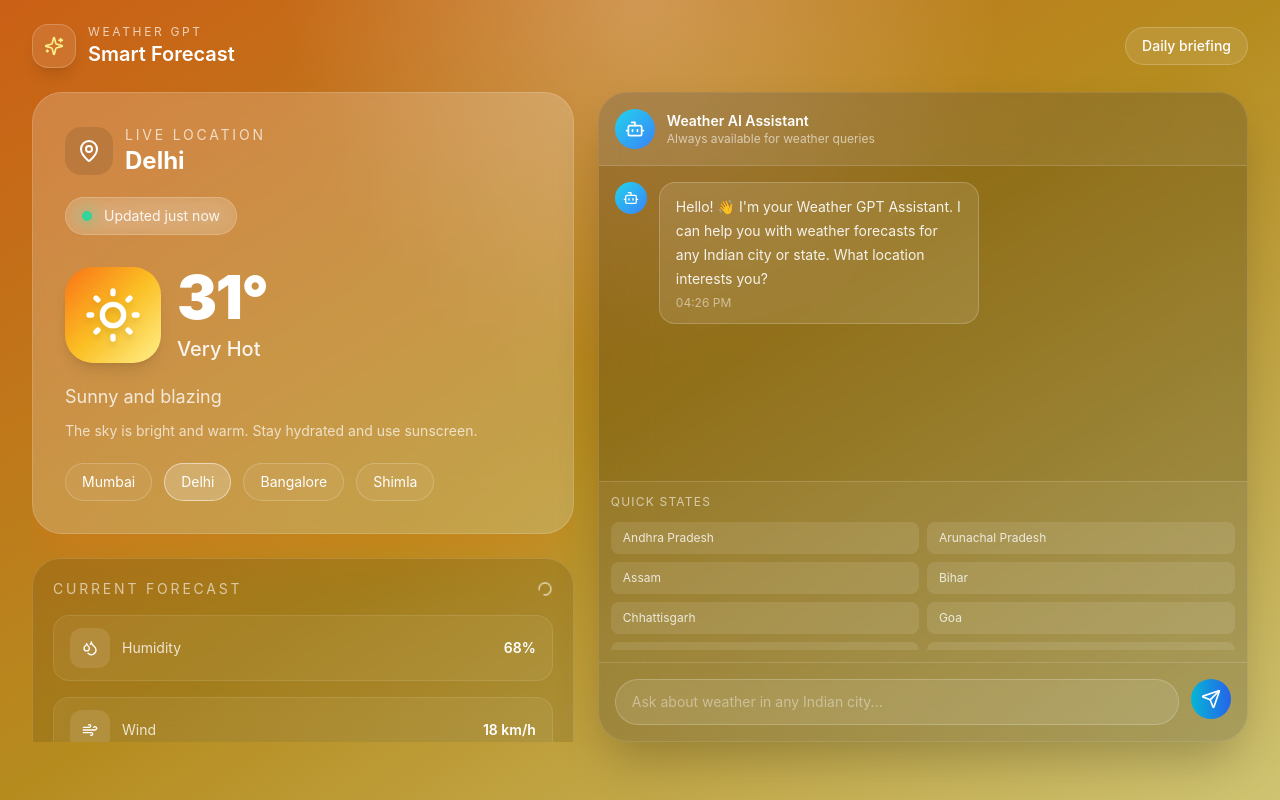
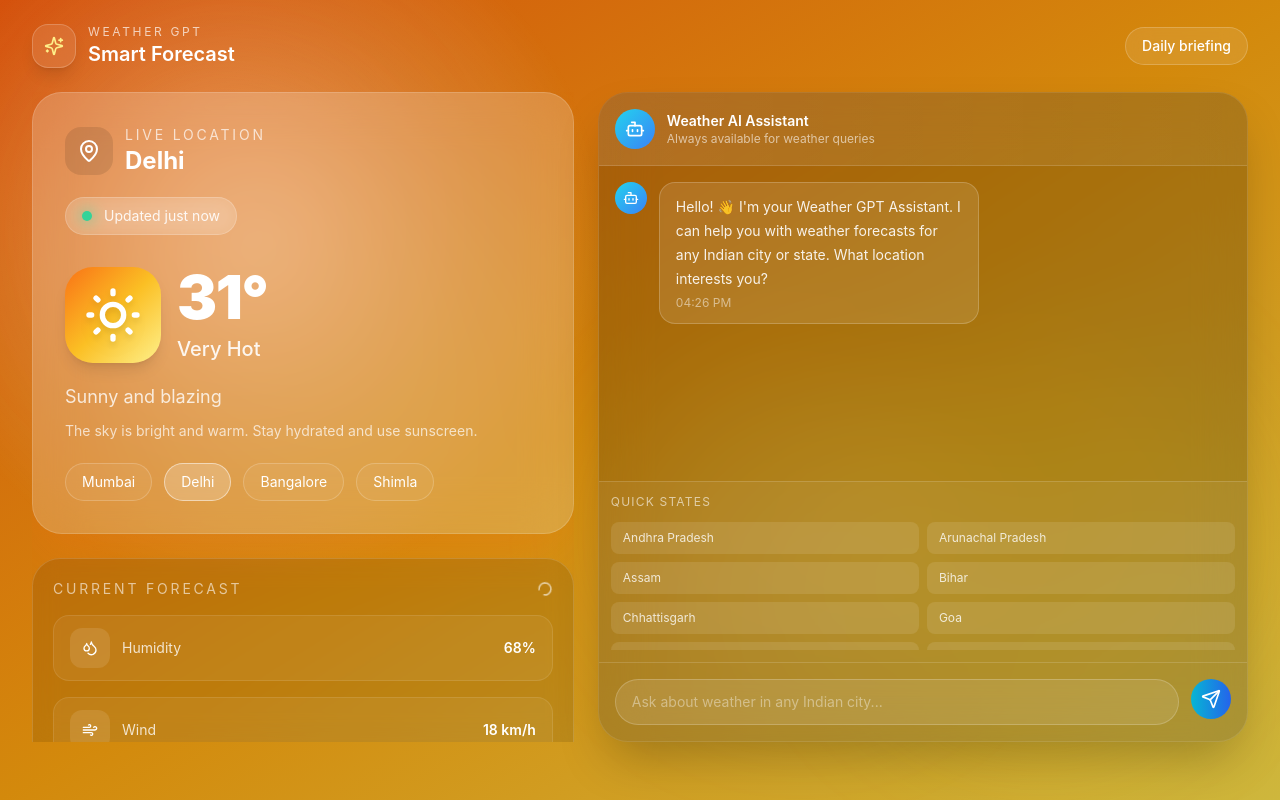
Before and after one commit to nilavobasu-20/Weather-GPT, a React (Create React App) app: page / in a window 1280 px wide. Built offline with nearby package versions, Linux system fonts and the light colour scheme; the HTML template or start-up script is replaced by a standard one.

Commit message:
Add animated backgrounds with unique effects for each weather type and enhance cloudy vs misty distinction

```diff
--- a/src/App.jsx
+++ b/src/App.jsx
@@ -21,7 +21,7 @@ const weatherData = {
     condition: "Very Hot",
     summary: "Sunny and blazing",
     accent: "from-orange-500 via-amber-400 to-yellow-200",
-    bg: "from-orange-500/80 via-amber-400/70 to-yellow-200/80",
+    bg: "from-orange-600/90 via-amber-500/85 to-yellow-300/80",
     card: "bg-white/15 border-white/20",
     ring: "ring-orange-300/60",
     icon: SunMedium,
@@ -33,7 +33,7 @@ const weatherData = {
     condition: "Raining",
     summary: "Cool and wet",
     accent: "from-sky-600 via-cyan-500 to-slate-300",
-    bg: "from-sky-700/90 via-cyan-600/80 to-slate-800/90",
+    bg: "from-slate-800/95 via-slate-700/90 to-sky-600/85",
     card: "bg-slate-900/20 border-sky-200/20",
     ring: "ring-sky-300/40",
     icon: CloudRain,
@@ -44,25 +44,25 @@ const weatherData = {
     temp: 26,
     condition: "Cloudy",
     summary: "Soft skies",
-    accent: "from-slate-500 via-slate-400 to-sky-200",
-    bg: "from-slate-600/80 via-slate-500/70 to-sky-200/60",
+    accent: "from-gray-400 via-blue-300 to-indigo-200",
+    bg: "from-gray-500/85 via-blue-400/75 to-indigo-300/70",
     card: "bg-slate-200/10 border-slate-100/20",
     ring: "ring-slate-300/40",
     icon: Cloudy,
-    description: "Clouds are covering the sun, making the day feel mild and comfortable.",
-    gradientGlow: "shadow-slate-500/30",
+    description: "Puffy clouds cover the sky. A pleasant day with gentle winds.",
+    gradientGlow: "shadow-blue-400/30",
   },
   mist: {
-    temp: 24,
+    temp: 18,
     condition: "Misty",
-    summary: "Moody air",
-    accent: "from-slate-400 via-zinc-300 to-neutral-200",
-    bg: "from-slate-500/80 via-zinc-500/70 to-neutral-300/60",
-    card: "bg-neutral-100/10 border-white/10",
-    ring: "ring-neutral-300/40",
+    summary: "Foggy air",
+    accent: "from-emerald-500 via-teal-400 to-cyan-300",
+    bg: "from-teal-800/95 via-emerald-700/90 to-cyan-600/85",
+    card: "bg-cyan-100/10 border-white/10",
+    ring: "ring-cyan-300/40",
     icon: CloudFog,
-    description: "Visibility is reduced and the air feels cool and humid.",
-    gradientGlow: "shadow-zinc-500/30",
+    description: "Thick mist reduces visibility. Serene and cool atmosphere.",
+    gradientGlow: "shadow-teal-600/30",
   },
 };
 
@@ -104,6 +104,78 @@ const presets = [
   { city: "Bangalore", state: "Karnataka", type: "cloudy" },
   { city: "Shimla", state: "Himachal Pradesh", type: "mist" },
 ];
+
+function AnimatedBackground({ type }) {
+  if (type === "clear") {
+    return (
+      <>
+        <div className="absolute inset-0 bg-gradient-to-br from-orange-600/90 via-amber-500/85 to-yellow-300/80" />
+        <div className="absolute top-20 left-20 w-72 h-72 bg-orange-400/30 rounded-full floating-orb blur-3xl" />
+        <div className="absolute bottom-20 right-10 w-96 h-96 bg-yellow-400/20 rounded-full floating-orb-reverse blur-3xl" />
+        <div className="absolute top-1/2 left-1/2 w-80 h-80 bg-amber-300/25 rounded-full floating-orb-slow blur-3xl" />
+        <div className="absolute inset-0 bg-[radial-gradient(circle_at_20%_30%,rgba(255,255,255,0.3),transparent_30%)]" />
+      </>
+    );
+  }
+
+  if (type === "rain") {
+    return (
+      <>
+        <div className="absolute inset-0 bg-gradient-to-br from-slate-800/95 via-slate-700/90 to-sky-600/85" />
+        <div className="absolute inset-0 bg-[radial-gradient(circle_at_50%_50%,rgba(51,65,85,0.4),transparent_50%)]" />
+        <div className="absolute top-0 left-0 w-full h-full">
+          {[...Array(15)].map((_, i) => (
+            <div
+              key={i}
+              className="rain-drop absolute w-1 h-16 bg-gradient-to-b from-cyan-300/60 to-cyan-400/20 blur-sm"
+              style={{
+                left: `${Math.random() * 100}%`,
+                animationDelay: `${Math.random() * 0.8}s`,
+              }}
+            />
+          ))}
+        </div>
+        <div className="absolute top-10 right-20 w-64 h-64 bg-slate-600/40 rounded-full floating-orb blur-3xl" />
+      </>
+    );
+  }
+
+  if (type === "cloudy") {
+    return (
+      <>
+        <div className="absolute inset-0 bg-gradient-to-br from-gray-500/85 via-blue-400/75 to-indigo-300/70" />
+        <div className="absolute inset-0 bg-[radial-gradient(circle_at_30%_40%,rgba(255,255,255,0.2),transparent_40%)]" />
+        <div className="absolute top-10 left-10 w-80 h-40 bg-white/20 rounded-full floating-orb blur-3xl" />
+        <div className="absolute top-1/3 right-20 w-96 h-48 bg-indigo-300/30 rounded-full floating-orb-reverse blur-3xl" />
+        <div className="absolute bottom-20 left-1/3 w-72 h-56 bg-blue-300/25 rounded-full floating-orb-slow blur-3xl" />
+        <div className="absolute inset-0 bg-[repeating-linear-gradient(90deg,transparent,rgba(255,255,255,0.05)_2px)]" />
+      </>
+    );
+  }
+
+  if (type === "mist") {
+    return (
+      <>
+        <div className="absolute inset-0 bg-gradient-to-br from-teal-800/95 via-emerald-700/90 to-cyan-600/85" />
+        <div className="absolute inset-0 overflow-hidden">
+          {[...Array(3)].map((_, i) => (
+            <div
+              key={i}
+              className="mist-layer absolute w-full h-1/3 bg-gradient-to-r from-transparent via-cyan-500/30 to-transparent blur-2xl"
+              style={{
+                top: `${i * 30}%`,
+                animationDelay: `${i * 0.5}s`,
+              }}
+            />
+          ))}
+        </div>
+        <div className="absolute top-1/4 left-1/4 w-96 h-96 bg-teal-500/20 rounded-full floating-orb blur-3xl" />
+        <div className="absolute bottom-1/4 right-1/4 w-80 h-80 bg-emerald-500/25 rounded-full floating-orb-reverse blur-3xl" />
+        <div className="absolute inset-0 bg-[radial-gradient(ellipse_at_50%_50%,rgba(6,182,212,0.1),transparent_60%)]" />
+      </>
+    );
+  }
+}
 
 function App() {
   const [city, setCity] = useState("Delhi");
@@ -211,10 +283,8 @@ function App() {
   };
 
   return (
-    <div
-      className={`min-h-screen overflow-hidden bg-gradient-to-br ${weather.bg} text-white transition-all duration-700`}
-    >
-      <div className="absolute inset-0 bg-[radial-gradient(circle_at_top,_rgba(255,255,255,0.25),transparent_35%)]" />
+    <div className="min-h-screen overflow-hidden text-white transition-all duration-700 relative">
+      <AnimatedBackground type={selectedType} />
 
       <main className="relative z-10 mx-auto flex min-h-screen max-w-7xl flex-col px-4 py-6 sm:px-6 lg:px-8">
         <header className="mb-6 flex items-center justify-between">
@@ -237,9 +307,7 @@ function App() {
 
         <section className="grid flex-1 gap-6 xl:grid-cols-[1fr_1.2fr]">
           <div className="space-y-6 overflow-y-auto max-h-[calc(100vh-150px)]">
-            <div
-              className={`relative overflow-hidden rounded-[30px] border ${weather.card} shadow-2xl ${weather.gradientGlow} backdrop-blur-xl`}
-            >
+            <div className={`relative overflow-hidden rounded-[30px] border ${weather.card} shadow-2xl ${weather.gradientGlow} backdrop-blur-xl`}>
               <div className="absolute inset-0 bg-white/5" />
               <div className="relative p-6 sm:p-8">
                 <div className="flex flex-col gap-8">
--- a/src/index.css
+++ b/src/index.css
@@ -42,3 +42,135 @@ button, input {
 ::-webkit-scrollbar-thumb:hover {
   background: rgba(255, 255, 255, 0.5);
 }
+
+/* Animated Backgrounds */
+@keyframes float {
+  0%, 100% {
+    transform: translateY(0px) translateX(0px);
+  }
+  50% {
+    transform: translateY(-20px) translateX(10px);
+  }
+}
+
+@keyframes float-reverse {
+  0%, 100% {
+    transform: translateY(0px) translateX(0px);
+  }
+  50% {
+    transform: translateY(20px) translateX(-10px);
+  }
+}
+
+@keyframes float-slow {
+  0%, 100% {
+    transform: translateY(0px);
+  }
+  50% {
+    transform: translateY(-30px);
+  }
+}
+
+@keyframes rotate {
+  0% {
+    transform: rotate(0deg);
+  }
+  100% {
+    transform: rotate(360deg);
+  }
+}
+
+@keyframes pulse-glow {
+  0%, 100% {
+    opacity: 0.5;
+  }
+  50% {
+    opacity: 0.8;
+  }
+}
+
+@keyframes drift {
+  0%, 100% {
+    transform: translateX(0px);
+  }
+  50% {
+    transform: translateX(30px);
+  }
+}
+
+@keyframes rain {
+  0% {
+    transform: translateY(-10vh) translateX(0);
+    opacity: 1;
+  }
+  90% {
+    opacity: 1;
+  }
+  100% {
+    transform: translateY(100vh) translateX(10px);
+    opacity: 0;
+  }
+}
+
+@keyframes mist-move {
+  0%, 100% {
+    transform: translateX(-100%);
+  }
+  50% {
+    transform: translateX(0);
+  }
+}
+
+/* Floating orbs for hot weather */
+.floating-orb {
+  animation: float 6s ease-in-out infinite;
+}
+
+.floating-orb-reverse {
+  animation: float-reverse 8s ease-in-out infinite;
+}
+
+.floating-orb-slow {
+  animation: float-slow 10s ease-in-out infinite;
+}
+
+/* Rotating gradient for clear sky */
+.rotating-gradient {
+  animation: rotate 30s linear infinite;
+}
+
+/* Pulsing glow */
+.pulse-glow {
+  animation: pulse-glow 3s ease-in-out infinite;
+}
+
+/* Drifting clouds */
+.drifting-cloud {
+  animation: drift 15s ease-in-out infinite;
+}
+
+/* Mist effect */
+.mist-layer {
+  animation: mist-move 20s ease-in-out infinite;
+}
+
+/* Rain drops */
+.rain-drop {
+  animation: rain 0.8s linear infinite;
+}
+
+/* Animate fade in */
+.animate-fade-in {
+  animation: fadeIn 0.3s ease-in;
+}
+
+@keyframes fadeIn {
+  from {
+    opacity: 0;
+    transform: translateY(10px);
+  }
+  to {
+    opacity: 1;
+    transform: translateY(0);
+  }
+}
```
